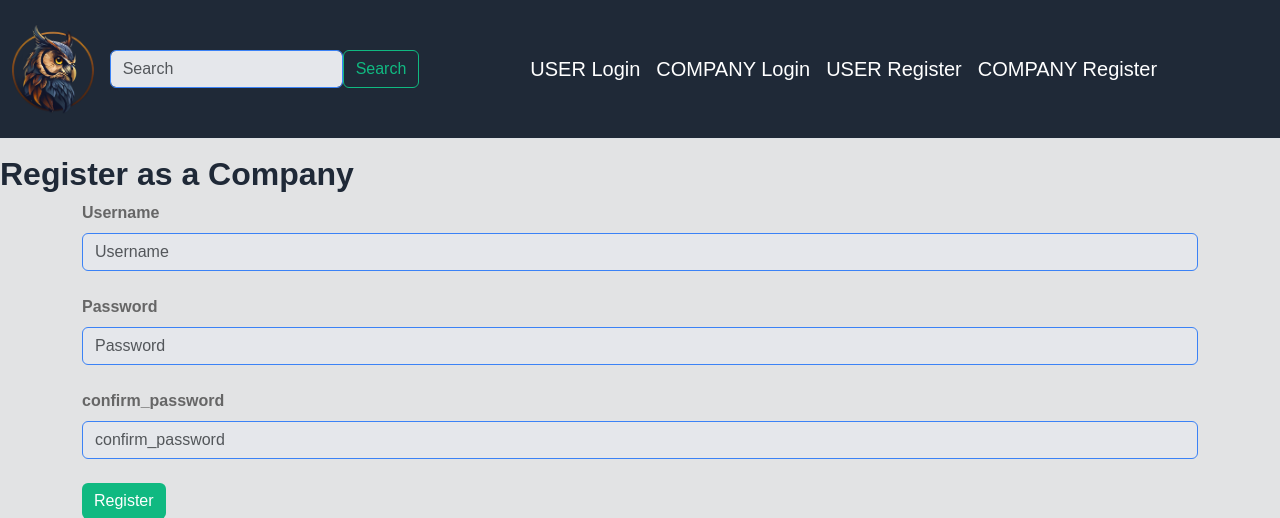
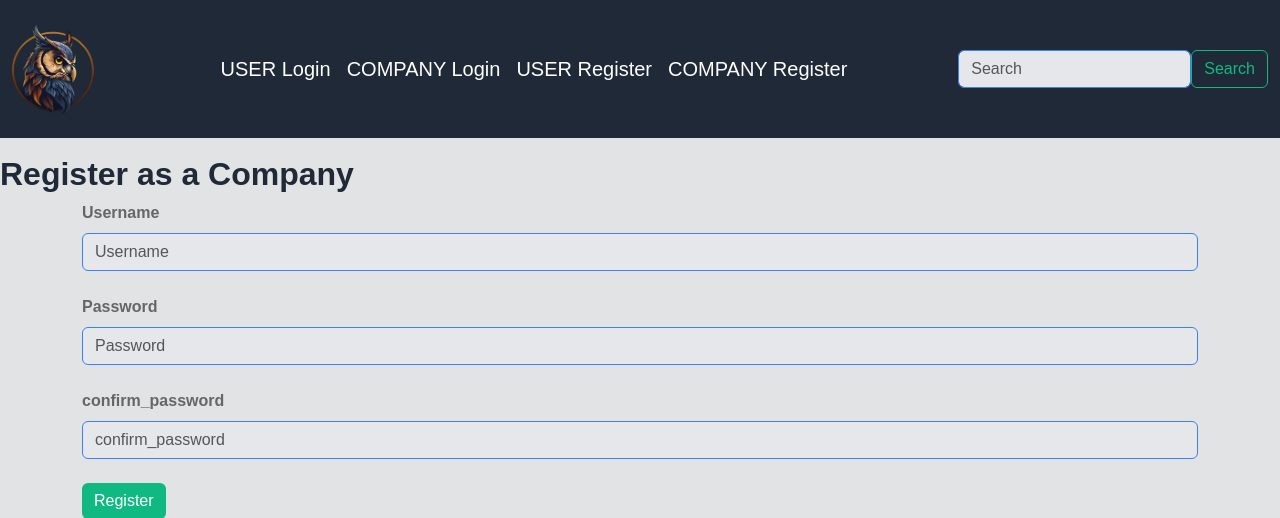
Before and after one commit to Vgarcan/CodeInstitute-proj03-v002, a Flask app: page /company/register in a window 1280 px wide. Shown: the top 518 px of the page. Run offline with Flask 3, Linux system fonts and the light colour scheme.

Commit message:
FIX: navbar order display adjusted

```diff
--- a/xemijobs/templates/widgets/navbar.html
+++ b/xemijobs/templates/widgets/navbar.html
@@ -1,27 +1,27 @@
 <nav class="navbar navbar-expand-lg">
     <div class="container-fluid">
         <!-- Logo -->
-        <div class="navbar-header">
+        <div class="navbar-header order-md-0">
             <a class="navbar-brand" href="{{ url_for('main.index') }}">
                 <img src="{{ url_for('static', filename='imgs/logo-owl.png') }}" width="30" height="30" alt="Logo">
             </a>
         </div>
+        <!-- Toogle Button -->
+        <span class="navbar-toggler order-md-3" type="button" data-bs-toggle="collapse" data-bs-target="#navbarSupportedContent" aria-controls="navbarSupportedContent" aria-expanded="false" aria-label="Toggle navigation">
+            <svg xmlns="http://www.w3.org/2000/svg"  fill="currentColor" class="bi bi-list" viewBox="0 0 16 16">
+                <path fill-rule="evenodd" d="M2.5 12a.5.5 0 0 1 .5-.5h10a.5.5 0 0 1 0 1H3a.5.5 0 0 1-.5-.5m0-4a.5.5 0 0 1 .5-.5h10a.5.5 0 0 1 0 1H3a.5.5 0 0 1-.5-.5m0-4a.5.5 0 0 1 .5-.5h10a.5.5 0 0 1 0 1H3a.5.5 0 0 1-.5-.5"/>
+            </svg>
+        </span>
 
         <!-- Search Bar -->
-        <div class="d-flex justify-content-end d-none d-md-block">
+        <div class="d-flex justify-content-end d-none d-md-block order-md-2">
             <form class="form-inline d-flex flex-row-reverse" action="" method="GET">
                 <button class="btn btn-outline-success" type="submit">Search</button>
                 <input class="form-control mr-sm-2" type="search" placeholder="Search" aria-label="Search" name="q">
             </form>
         </div>
-         <!-- Toogle Button -->
-         <span class="navbar-toggler" type="button" data-bs-toggle="collapse" data-bs-target="#navbarSupportedContent" aria-controls="navbarSupportedContent" aria-expanded="false" aria-label="Toggle navigation">
-            <svg xmlns="http://www.w3.org/2000/svg"  fill="currentColor" class="bi bi-list" viewBox="0 0 16 16">
-                <path fill-rule="evenodd" d="M2.5 12a.5.5 0 0 1 .5-.5h10a.5.5 0 0 1 0 1H3a.5.5 0 0 1-.5-.5m0-4a.5.5 0 0 1 .5-.5h10a.5.5 0 0 1 0 1H3a.5.5 0 0 1-.5-.5m0-4a.5.5 0 0 1 .5-.5h10a.5.5 0 0 1 0 1H3a.5.5 0 0 1-.5-.5"/>
-            </svg>
-        </span>
         <!-- Navbar Links -->
-        <div class="collapse navbar-collapse justify-content-center" id="navbarNav">
+        <div class="collapse navbar-collapse justify-content-center order-md-1" id="navbarNav">
             <ul class="navbar-nav">
                 {% if current_user.is_authenticated %}
                     {% if current_user.role == 'user' %}
@@ -75,6 +75,9 @@
                 </form>
             </div>
         </div>
+
+
+
     </div>
 
 
```
